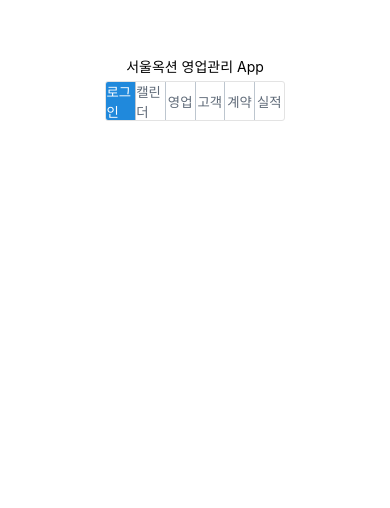
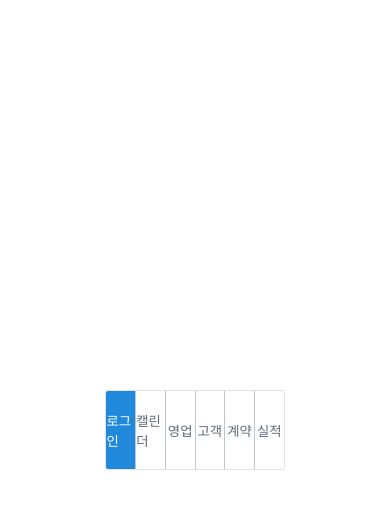
Before and after one commit to seoulauction/sales-app-test-kgh, a React Native app: screen / in a window 390 px wide. Shown: the part 324-832 px from the top of the page. Built offline with nearby package versions, Linux system fonts and the light colour scheme.

Commit message:
feat: 메인 > 마크업 레이아웃 추가, 페이지 파일 추가

```diff
--- a/App.js
+++ b/App.js
@@ -9,15 +9,16 @@ const [selectedIndex, setSelectedIndex] = useState(0);
 const [selectedIndexes, setSelectedIndexes] = useState([0, 2, 3, 4, 5, 6]);
   return (
     <View style={styles.container}>
-      <Text>서울옥션 영업관리 App</Text>
-      <StatusBar style="auto" />
+      <View style={{flex: 1, backgroundColor: 'red'}} />
+      <View style={{flex: 2, backgroundColor: 'darkorange'}} />
       <ButtonGroup
-      buttons={['로그인', '캘린더', '영업', '고객', '계약', '실적']}
-      selectedIndex={selectedIndex}
-      onPress={(value) => {
-        setSelectedIndex(value);
-      }}
-      containerStyle={{ marginBottom: 20 }}
+        buttons={['로그인', '캘린더', '영업', '고객', '계약', '실적']}
+        style={{flex: 3, backgroundColor: 'green'}}
+        selectedIndex={selectedIndex}
+        onPress={(value) => {
+          setSelectedIndex(value);
+        }}
+        containerStyle={{ marginBottom: 50, height: 80, }}
     />
     </View>
   );
@@ -26,8 +27,9 @@ const [selectedIndexes, setSelectedIndexes] = useState([0, 2, 3, 4, 5, 6]);
 const styles = StyleSheet.create({
   container: {
     flex: 1,
+    flexDirection:'column',
     backgroundColor: '#fff',
     alignItems: 'center',
-    justifyContent: 'center',
+    justifyContent: 'center'
   },
 });
--- a/package.json
+++ b/package.json
@@ -15,7 +15,8 @@
     "expo-status-bar": "~1.11.1",
     "react": "18.2.0",
     "react-native": "0.73.4",
-    "react-native-safe-area-context": "4.8.2"
+    "react-native-safe-area-context": "4.8.2",
+    "typescript": "^5.3.0"
   },
   "devDependencies": {
     "@babel/core": "^7.20.0"
--- /dev/null
+++ b/tsconfig.json
@@ -0,0 +1,4 @@
+{
+  "compilerOptions": {},
+  "extends": "expo/tsconfig.base"
+}
```
Also changed, not shown: src/Home.tsx (added), src/Pages/Calendar.tsx (added), src/Pages/Contract.tsx (added), src/Pages/Customer.tsx (added), src/Pages/Login.tsx (added), src/Pages/Review.tsx (added), src/Pages/Sales.tsx (added), 1 other file (tests, documents, lock files or other folders).
